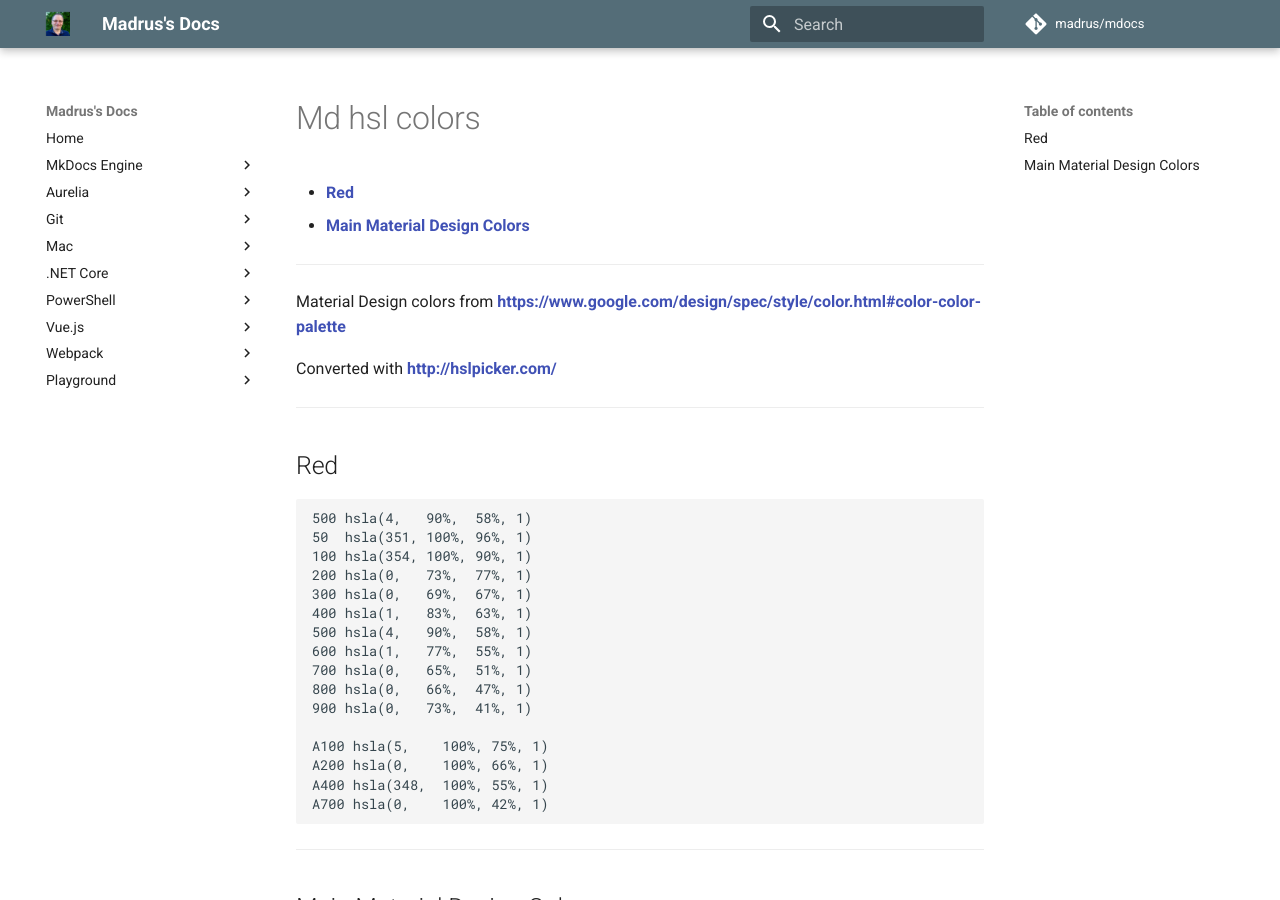
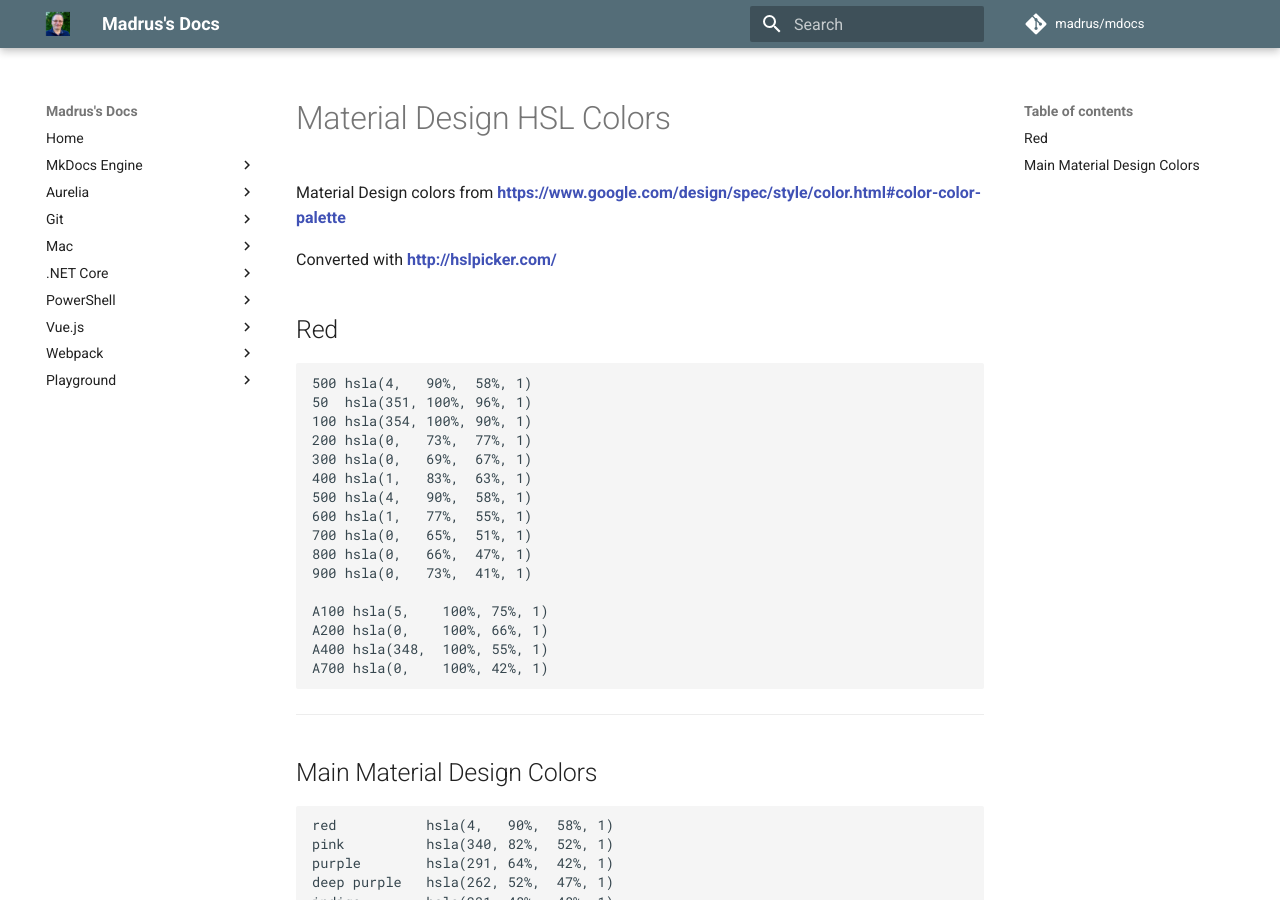
Before and after one commit to madrus/mdocs, an MkDocs documentation site: the page built from docs/engine/md_hsl_colors.md, in a window 1280 px wide and 900 px high. Built offline with MkDocs 1.6.1 and Material for MkDocs 9.7.7, drawn with Linux system fonts in a browser that asks for light colours; comment, search, counter and statistics services are not loaded.

Commit message:
refactor msl colors

````diff
--- a/docs/engine/md_hsl_colors.md
+++ b/docs/engine/md_hsl_colors.md
@@ -1,16 +1,12 @@
-[TOC]
-
----
+# Material Design HSL Colors
 
 Material Design colors from <https://www.google.com/design/spec/style/color.html#color-color-palette>
 
 Converted with <http://hslpicker.com/>
 
----
-
 ## Red
 
-```
+``` none
 500 hsla(4,   90%,  58%, 1)
 50  hsla(351, 100%, 96%, 1)
 100 hsla(354, 100%, 90%, 1)
@@ -33,7 +29,7 @@ A700 hsla(0,    100%, 42%, 1)
 
 ## Main Material Design Colors
 
-```
+``` none
 red           hsla(4,   90%,  58%, 1)
 pink          hsla(340, 82%,  52%, 1)
 purple        hsla(291, 64%,  42%, 1)
````
